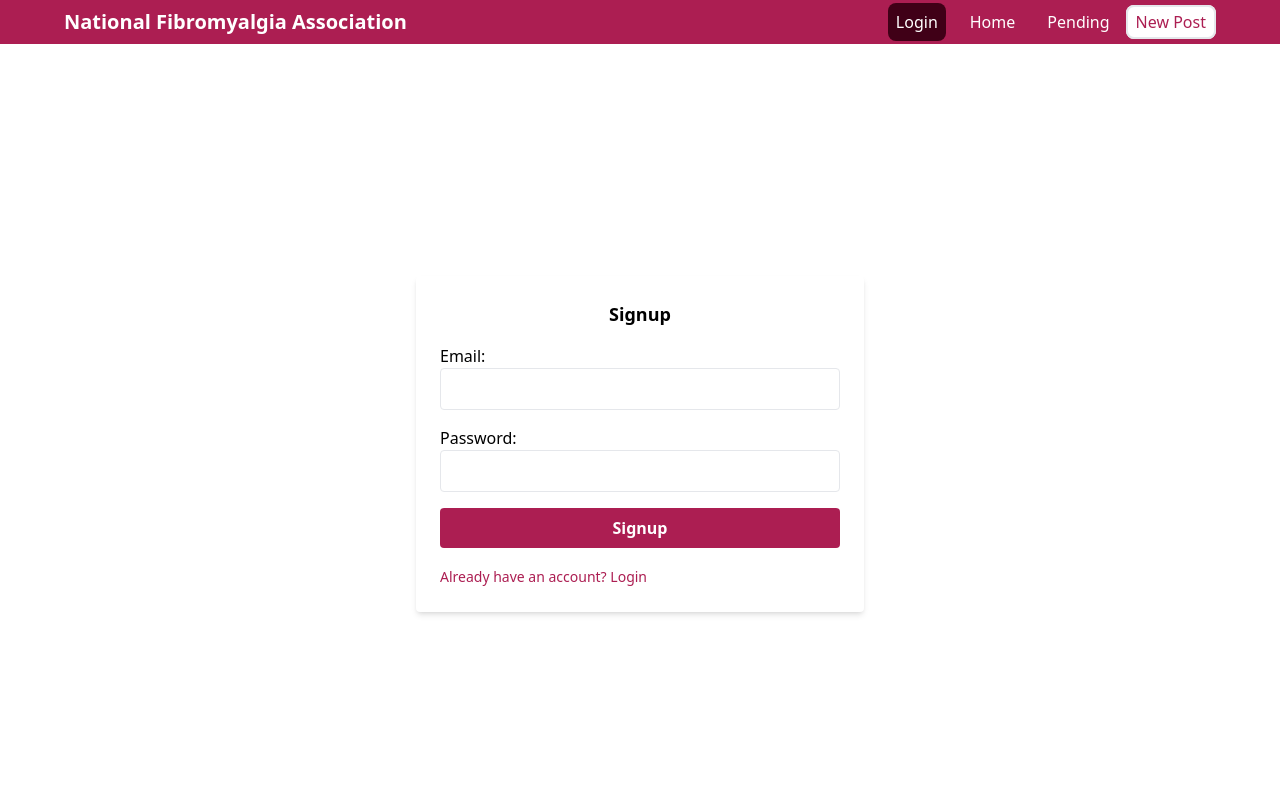
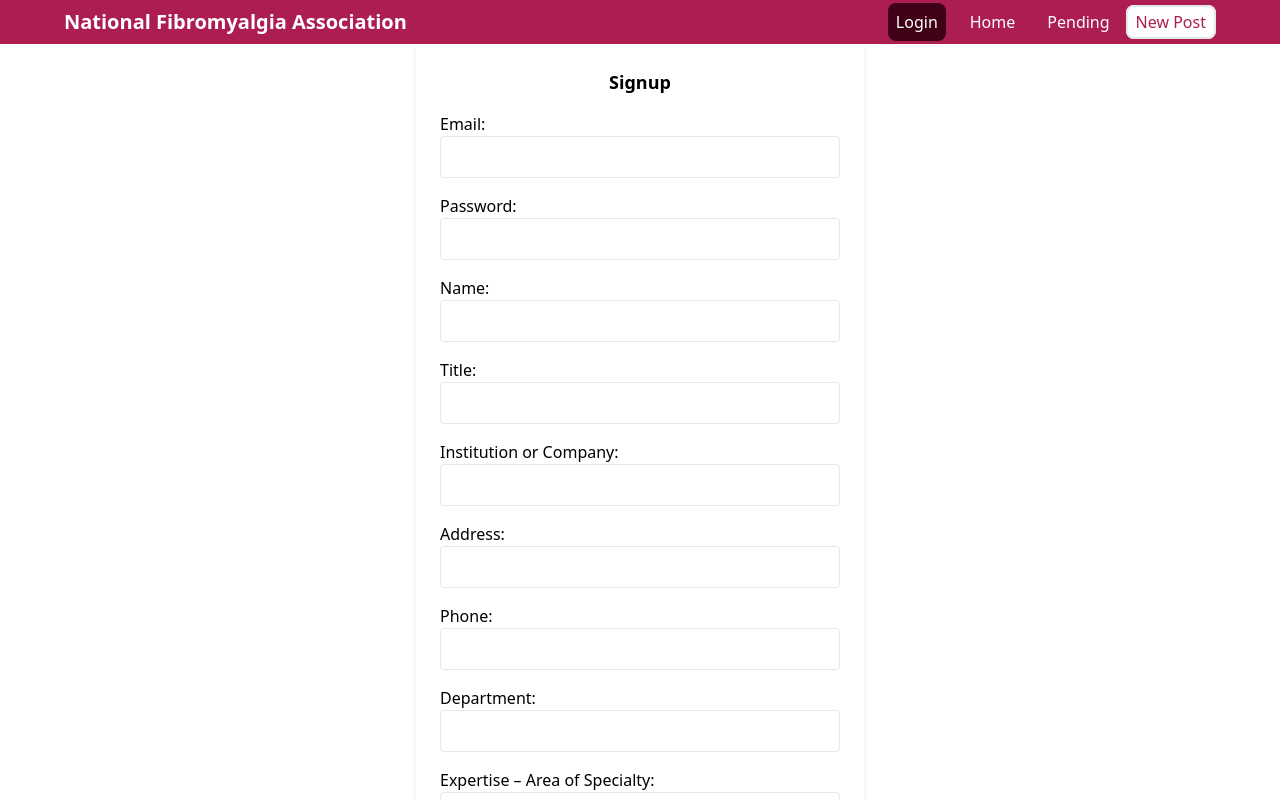
Before and after one commit to AviRatnam0608/National-Fibromyalgia-Association, a Next.js app: page /login in a window 1280 px wide. Both pictures are taken after a click on the button "Need an account? Signup". Shown: the top 800 px of the page. Built offline with nearby package versions, Linux system fonts and the light colour scheme; no server answers.

Commit message:
Added important fields to researcher signup and added error handling

```diff
--- a/pages/login.js
+++ b/pages/login.js
@@ -1,37 +1,81 @@
 import React, { useState } from 'react';
 import { useRouter } from 'next/router';
 import { signInWithEmailAndPassword, createUserWithEmailAndPassword } from 'firebase/auth';
-import { auth } from '../src/app/firebase';
-import { db } from '../src/app/firebase';
-import { collection, getDocs, setDoc, doc } from 'firebase/firestore';
+import { auth, db } from '../src/app/firebase';
+import { doc, setDoc } from 'firebase/firestore';
+
+const passwordRegex = /^(?=.*[a-z])(?=.*[A-Z])(?=.*\d)(?=.*[@$!%*?&])[A-Za-z\d@$!%*?&]{8,}$/;
 
 const AuthForm = () => {
     const [email, setEmail] = useState('');
     const [password, setPassword] = useState('');
     const [isLogin, setIsLogin] = useState(true);
     const [loading, setLoading] = useState(false);
-    const [error, setError] = useState('');
+    const [error, setError] = useState({});
+    const [name, setName] = useState('');
+    const [title, setTitle] = useState('');
+    const [institution, setInstitution] = useState('');
+    const [address, setAddress] = useState('');
+    const [phone, setPhone] = useState('');
+    const [department, setDepartment] = useState('');
+    const [expertise, setExpertise] = useState('');
+    const [supervisorName, setSupervisorName] = useState('');
+    const [additionalInfo, setAdditionalInfo] = useState('');
     const router = useRouter();
 
     const toggleForm = () => setIsLogin(!isLogin);
 
+    const getErrorMessage = (errorCode) => {
+        switch (errorCode) {
+            case 'auth/email-already-in-use':
+                return 'This email address is already in use.';
+            case 'auth/invalid-email':
+                return 'Please enter a valid email address.';
+            case 'auth/operation-not-allowed':
+                return 'This operation is not allowed. Please contact support.';
+            case 'auth/weak-password':
+                return 'The password is too weak. Please enter a stronger password.';
+            default:
+                return 'An unexpected error occurred. Please try again.';
+        }
+    };
+
     const handleSubmit = async (event) => {
         event.preventDefault();
         setLoading(true);
-        setError('');
+        setError({});
+
+        if (!isLogin && !passwordRegex.test(password)) {
+            setError({ password: 'Password must meet the requirements.' });
+            setLoading(false);
+            return;
+        }
 
         try {
             if (isLogin) {
                 await signInWithEmailAndPassword(auth, email, password);
+                router.push('/Dashboard');
             } else {
                 const userCred = await createUserWithEmailAndPassword(auth, email, password);
-                await setDoc(doc(db, 'Profile', userCred.user.uid), {email: email, identity: 'researcher'});
+                const userData = {
+                    email,
+                    name,
+                    title,
+                    institution,
+                    address,
+                    phone,
+                    department,
+                    expertise,
+                    supervisorName,
+                    additionalInfo,
+                    identity: 'researcher'
+                };
+                await setDoc(doc(db, 'Profiles', userCred.user.uid), userData);
+                router.push('/Dashboard');
             }
-            router.push('/Dashboard');
         } catch (error) {
             console.error('Authentication failed: ', error);
-            setError(error.message);
-        } finally {
+            setError({ form: getErrorMessage(error.code) });
             setLoading(false);
         }
     };
@@ -40,7 +84,7 @@ const AuthForm = () => {
         <div className="flex justify-center items-center min-h-screen">
             <div className="bg-white p-6 rounded shadow-md w-full max-w-md">
                 <h1 className="text-lg font-bold mb-4 text-center">{isLogin ? 'Login' : 'Signup'}</h1>
-                {error && <p className="text-red-500">{error}</p>}
+                {error.form && <p className="text-red-500">{error.form}</p>}
                 <form onSubmit={handleSubmit}>
                     <div>
                         <label htmlFor="email">Email:</label>
@@ -49,8 +93,50 @@ const AuthForm = () => {
                     <div>
                         <label htmlFor="password">Password:</label>
                         <input type="password" id="password" value={password} onChange={(e) => setPassword(e.target.value)} required className="border rounded w-full py-2 px-3 text-black mb-4" />
+                        {!isLogin && password && !passwordRegex.test(password) && <p className="text-red-500 text-xs italic">Password must be at least 8 characters long, include an uppercase letter, a lowercase letter, a number, and a special character.</p>}
                     </div>
-                    <button type="submit" className="bg-primary hover:bg-primary-dark text-white font-bold py-2 px-4 rounded focus:outline-none focus:shadow-outline w-full mb-4" disabled={loading}>
+                    {!isLogin && (
+                        <>
+                            {/* Additional signup fields */}
+                            <div>
+                                <label htmlFor="name">Name:</label>
+                                <input type="text" id="name" value={name} onChange={(e) => setName(e.target.value)} required className="border rounded w-full py-2 px-3 text-black mb-4" />
+                            </div>
+                            <div>
+                                <label htmlFor="title">Title:</label>
+                                <input type="text" id="title" value={title} onChange={(e) => setTitle(e.target.value)} required className="border rounded w-full py-2 px-3 text-black mb-4" />
+                            </div>
+                            <div>
+                                <label htmlFor="institution">Institution or Company:</label>
+                                <input type="text" id="institution" value={institution} onChange={(e) => setInstitution(e.target.value)} required className="border rounded w-full py-2 px-3 text-black mb-4" />
+                            </div>
+                            <div>
+                                <label htmlFor="address">Address:</label>
+                                <input type="text" id="address" value={address} onChange={(e) => setAddress(e.target.value)} required className="border rounded w-full py-2 px-3 text-black mb-4" />
+                            </div>
+                            <div>
+                                <label htmlFor="phone">Phone:</label>
+                                <input type="tel" id="phone" value={phone} onChange={(e) => setPhone(e.target.value)} required className="border rounded w-full py-2 px-3 text-black mb-4" />
+                            </div>
+                            <div>
+                                <label htmlFor="department">Department:</label>
+                                <input type="text" id="department" value={department} onChange={(e) => setDepartment(e.target.value)} required className="border rounded w-full py-2 px-3 text-black mb-4" />
+                            </div>
+                            <div>
+                                <label htmlFor="expertise">Expertise – Area of Specialty:</label>
+                                <input type="text" id="expertise" value={expertise} onChange={(e) => setExpertise(e.target.value)} required className="border rounded w-full py-2 px-3 text-black mb-4" />
+                            </div>
+                            <div>
+                                <label htmlFor="supervisorName">Name and Title of Supervisor:</label>
+                                <input type="text" id="supervisorName" value={supervisorName} onChange={(e) => setSupervisorName(e.target.value)} required className="border rounded w-full py-2 px-3 text-black mb-4" />
+                            </div>
+                            <div>
+                                <label htmlFor="additionalInfo">Additional Information:</label>
+                                <textarea id="additionalInfo" value={additionalInfo} onChange={(e) => setAdditionalInfo(e.target.value)} className="border rounded w-full py-2 px-3 text-black mb-4" />
+                            </div>
+                        </>
+                    )}
+                    <button type="submit" className="bg-primary hover:bg-primary-dark text-white font-bold py-2 px-4 rounded focus:outline-none focus:shadow-outline w-full mb-4" disabled={loading || (password && !passwordRegex.test(password) && !isLogin)}>
                         {loading ? (isLogin ? 'Logging in...' : 'Signing up...') : (isLogin ? 'Login' : 'Signup')}
                     </button>
                 </form>
--- a/src/app/components/SignUp.js
+++ b/src/app/components/SignUp.js
@@ -1,30 +1,58 @@
 import React, { useState } from 'react';
 import { useHistory } from 'react-router-dom';
 import { signUp } from 'src/app/services/authService.js';
+import { authService, firestoreOperations } from '../services';
 
-const Signup = () => {
+function SignUp() {
+    const [name, setName] = useState('');
+    const [title, setTitle] = useState('');
+    const [institution, setInstitution] = useState('');
     const [email, setEmail] = useState('');
-    const [password, setPassword] = useState('');
-    const history = useHistory();
+    const [address, setAddress] = useState('');
+    const [phone, setPhone] = useState('');
+    const [department, setDepartment] = useState('');
+    const [expertise, setExpertise] = useState('');
+    const [supervisorName, setSupervisorName] = useState('');
+    const [additionalInfo, setAdditionalInfo] = useState('');
 
-    const handleSubmit = async (e) => {
-        e.preventDefault();
+    const handleSignUp = async (event) => {
+        event.preventDefault();
         try {
-            await signUp(email, password);
-            console.log("Signed up successfully!");
-            history.push('/dashboard');
+            const userCredentials = await authService.signUpWithEmail(email, password); // Make sure to collect password if not already
+            const userId = userCredentials.user.uid;
+            await firestoreOperations.createUserProfileDocument(userId, {
+                name,
+                title,
+                institution,
+                email,
+                address,
+                phone,
+                department,
+                expertise,
+                supervisorName,
+                additionalInfo
+                // other fields as necessary
+            });
         } catch (error) {
-            console.error("Signup failed", error.message);
+            console.error("Failed to create user", error);
         }
     };
 
     return (
-        <form onSubmit={handleSubmit}>
-            <input type="email" value={email} onChange={(e) => setEmail(e.target.value)} placeholder="Email" required />
-            <input type="password" value={password} onChange={(e) => setPassword(e.target.value)} placeholder="Password" required />
+        <form onSubmit={handleSignUp}>
+            <input value={name} onChange={e => setName(e.target.value)} placeholder="Name" />
+            <input value={title} onChange={e => setTitle(e.target.value)} placeholder="Title" />
+            <input value={institution} onChange={e => setInstitution(e.target.value)} placeholder="Institution or Company" />
+            <input value={email} onChange={e => setEmail(e.target.value)} placeholder="Email" type="email" />
+            <input value={address} onChange={e => setAddress(e.target.value)} placeholder="Address" />
+            <input value={phone} onChange={e => setPhone(e.target.value)} placeholder="Phone" type="tel" />
+            <input value={department} onChange={e => setDepartment(e.target.value)} placeholder="Department" />
+            <input value={expertise} onChange={e => setExpertise(e.target.value)} placeholder="Expertise" />
+            <input value={supervisorName} onChange={e => setSupervisorName(e.target.value)} placeholder="Supervisor's Name and Title" />
+            <textarea value={additionalInfo} onChange={e => setAdditionalInfo(e.target.value)} placeholder="Additional Information" />
             <button type="submit">Sign Up</button>
         </form>
     );
-};
+}
 
-export default Signup;
+export default SignUp;
```
Also changed, not shown: 1 other file (tests, documents, lock files or other folders).
